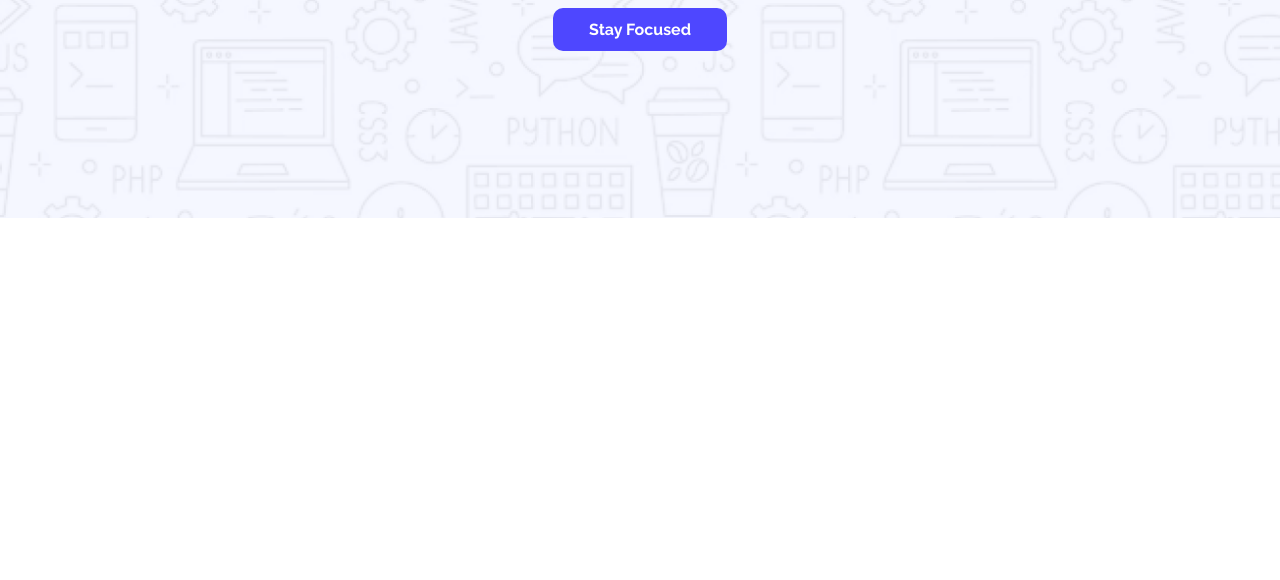
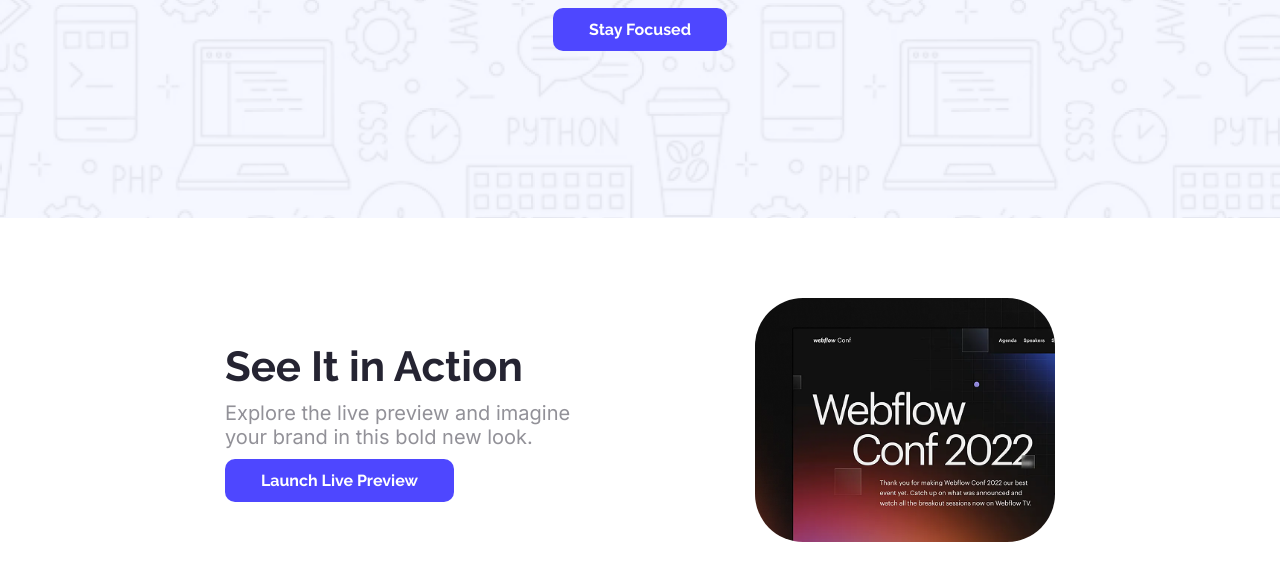
Before and after one commit to piyash-23/PH-Assignment1, a plain HTML site: page index.html in a window 1280 px wide. Shown: the part 422-1002 px from the top of the page. Before the commit the page ends 800 px from the top, so only its background shows below. Drawn offline with Linux system fonts and the light colour scheme.

Commit message:
section 1

```diff
--- a/index.html
+++ b/index.html
@@ -24,5 +24,23 @@
         </div>
       </div>
     </header>
+    <!-- main section design -->
+    <main>
+      <div class="mainsec">
+        <section class="sec1">
+          <div class="s1left">
+            <h4 class="pri-head">See It in Action</h4>
+            <p class="pri-para">
+              Explore the live preview and imagine <br />
+              your brand in this bold new look.
+            </p>
+            <button class="primary-btn" href="#">Launch Live Preview</button>
+          </div>
+          <div class="s1right">
+            <img src="./imgs/wc-mini.png" alt="" />
+          </div>
+        </section>
+      </div>
+    </main>
   </body>
 </html>
--- a/style.css
+++ b/style.css
@@ -19,7 +19,19 @@
   border-radius: 10px;
   cursor: pointer;
 }
-
+.pri-head {
+  font-size: 42px;
+  font-weight: bold;
+  font-family: "Raleway";
+  color: #252432;
+}
+.pri-para {
+  font-family: "inter";
+  font-weight: 400;
+  font-size: 20px;
+  color: rgba(37, 36, 50, 0.5);
+  margin: 10px 0px;
+}
 /* header design */
 header {
   width: 100%;
@@ -63,3 +75,26 @@
   font-weight: bold;
   margin-bottom: 30px;
 }
+/* main */
+main {
+  display: flex;
+  justify-content: center;
+  align-items: center;
+  margin-top: 40px;
+}
+.mainsec {
+  width: 1140px;
+}
+/* section 1 design */
+.sec1 {
+  width: 100%;
+  height: 328px;
+  display: flex;
+  justify-content: space-evenly;
+  align-items: center;
+  gap: 30px;
+}
+.s1right img {
+  width: 300px;
+  border-radius: 48px;
+}
```
